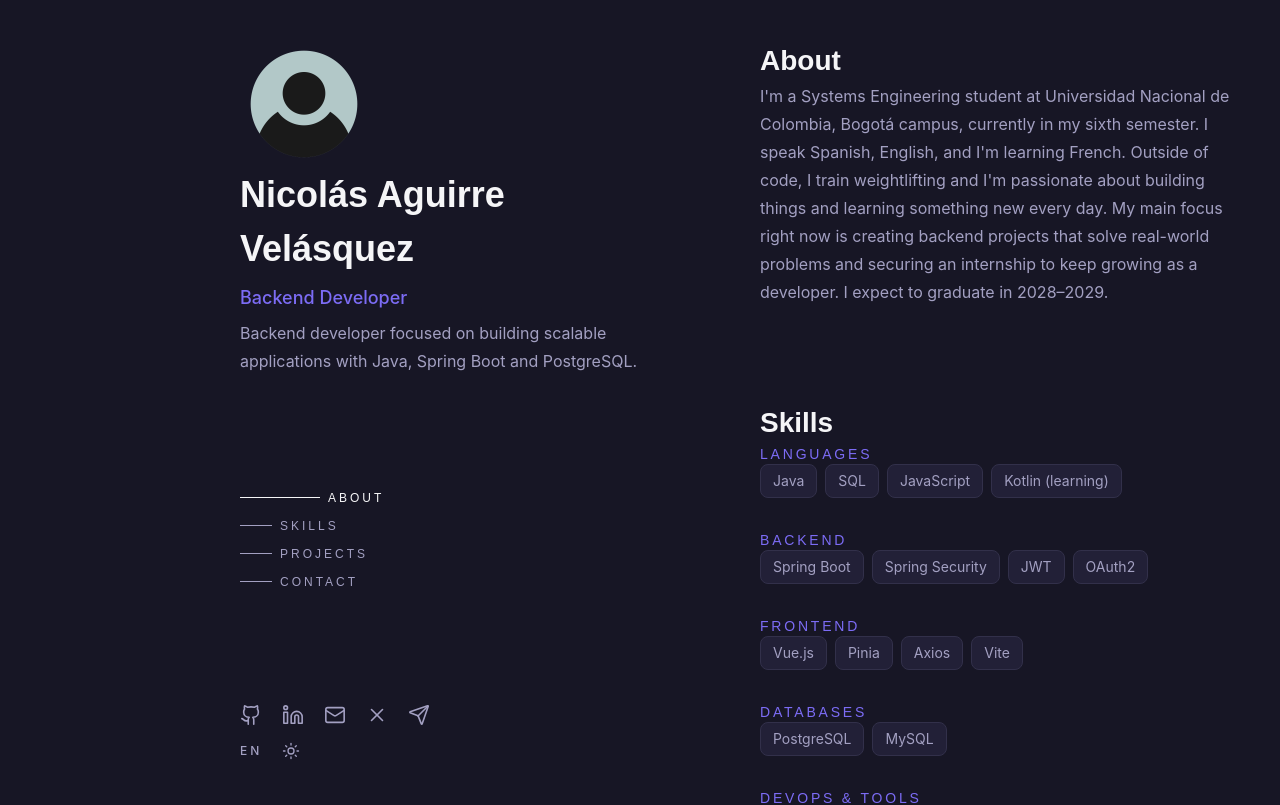
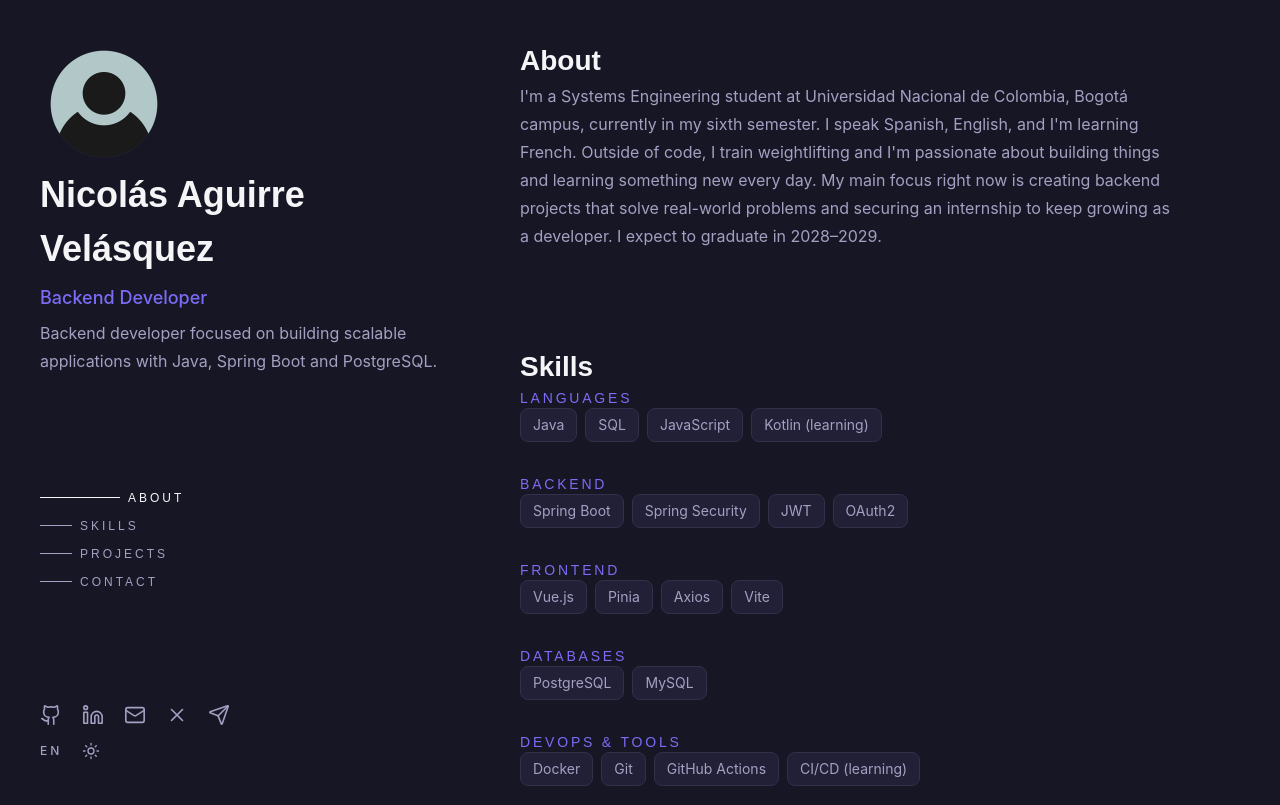
Before and after one commit to nicolasav0/web-portfolio, a Vue app in the folder frontend/: page / in a window 1280 px wide. Shown: the top 805 px of the page. Built offline with nearby package versions, Linux system fonts and the light colour scheme.

Commit message:
fix(front): center the whole layout

```diff
--- a/frontend/src/components/layout/Sidebar.vue
+++ b/frontend/src/components/layout/Sidebar.vue
@@ -7,7 +7,7 @@ import ThemeLangToggles from './ThemeLangToggles.vue'
 
 <template>
   <aside
-    class="flex min-h-screen flex-col p-10 pl-60 sticky top-0 self-start"
+    class="flex min-h-screen flex-col p-10 sticky top-0 self-start"
     :style="{
       width: 'var(--sidebar-width)',
       backgroundColor: 'var(--color-bg)',
--- a/frontend/src/layouts/DefaultLayout.vue
+++ b/frontend/src/layouts/DefaultLayout.vue
@@ -6,7 +6,9 @@ import { RouterView } from 'vue-router'
 
 <template>
   <SpotlightEffect />
-  <div class="flex">
+  <div
+    style="margin: 0 auto; width: 100%; max-width: 1280px; display: flex; min-height: 100vh;"
+  >
     <Sidebar />
 
     <main class="flex-1">
--- a/frontend/src/styles/variables.css
+++ b/frontend/src/styles/variables.css
@@ -101,7 +101,7 @@
      LAYOUT
      ========================================================================== */
 
-  --sidebar-width: 45rem;
+  --sidebar-width: 30rem;
   --content-max-width: 48rem;
 
 
```
